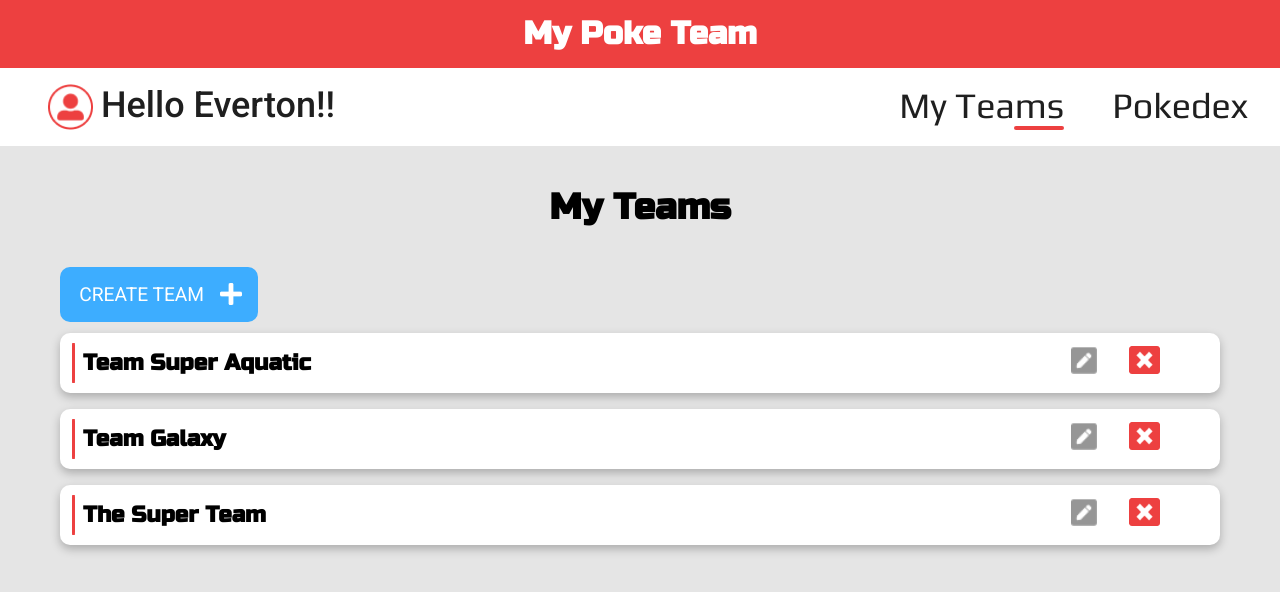
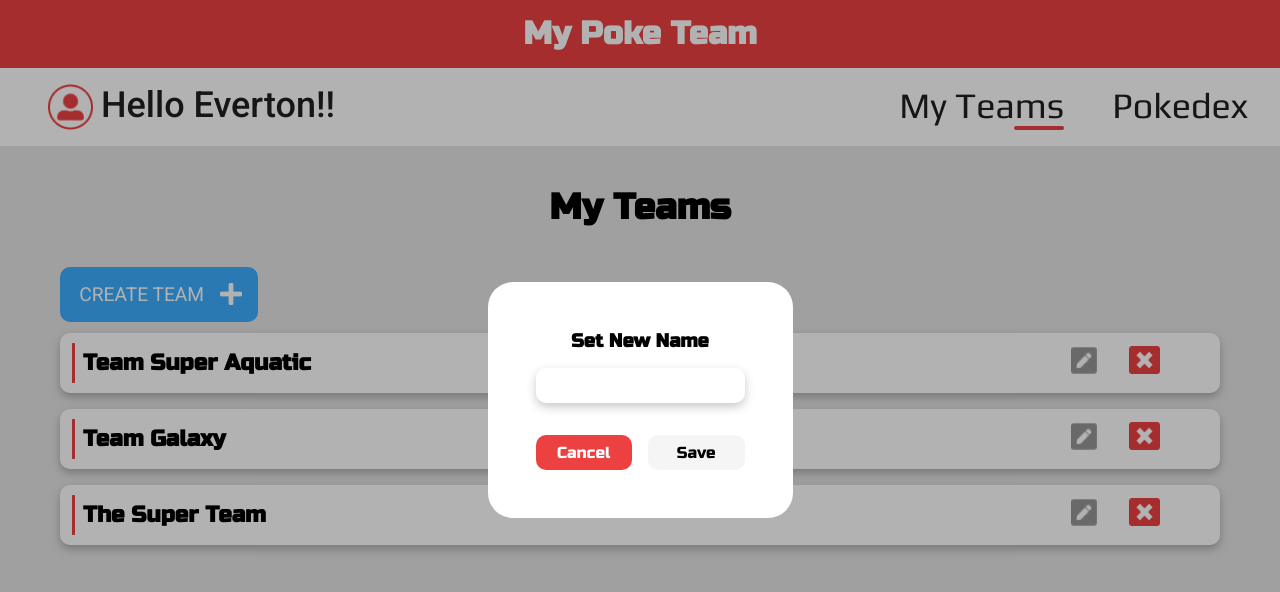
Before and after one commit to RenanPaixao/Apokeose, a Vue app: page / in a window 1280 px wide. Both pictures are taken after a click on the button "CREATE TEAM". Shown: the top 592 px of the page. Built offline with nearby package versions, Linux system fonts and the light colour scheme.

Commit message:
feat: add create team

```diff
--- /dev/null
+++ b/src/Common/idGenerator.ts
@@ -0,0 +1,7 @@
+function* idGenerator(){
+	let count = 1
+	while(true){
+		yield count++
+	}
+}
+export const generateId = idGenerator()
--- a/src/components/ActionModal.vue
+++ b/src/components/ActionModal.vue
@@ -40,6 +40,7 @@
 function rename(){
 	let inputValue = document.getElementById('rename-input').value
 	emits('rename', inputValue)
+	//for some reason, the input keep the first value saved every time that is re-rendered after build
 	inputValue = ''
 }
 
--- a/src/routes.ts
+++ b/src/routes.ts
@@ -19,7 +19,7 @@
 		name: 'Team',
 		component: Team,
 		beforeEnter(to:any, from:any){
-			const isValidId = store.getters.allTeamIds.find(id => id === parseInt(to.params.id)
+			const isValidId = store.getters.allTeamIds.find((id: number) => id === parseInt(to.params.id)
 			)
 			if(!isValidId){
 				return { name: 'NotFound' }
--- a/src/store/index.ts
+++ b/src/store/index.ts
@@ -1,14 +1,19 @@
 import { createStore } from 'vuex'
 import State, { Pokemon, Team } from '../interfaces'
 import ditto from './tempPoke'
+import { generateId } from '../Common/idGenerator'
 
 export default createStore({
 	state(): State{
 		return {
 			teamsList: [
-				{ id: 1, teamName: 'Team Super Aquatic', pokemonsList: [{...ditto}, {...ditto}, {...ditto}] },
-				{ id: 2, teamName: 'Team Galaxy', pokemonsList: [{...ditto}] },
-				{ id: 3, teamName: 'The Super Team', pokemonsList: [] }
+				{
+					id: generateId.next().value as number,
+					teamName: 'Team Super Aquatic',
+					pokemonsList: [{ ...ditto }, { ...ditto }, { ...ditto }]
+				},
+				{ id: generateId.next().value as number, teamName: 'Team Galaxy', pokemonsList: [{ ...ditto }] },
+				{ id: generateId.next().value as number, teamName: 'The Super Team', pokemonsList: [] }
 			],
 			teamSelectedId: null,
 			isEditting: false
@@ -41,15 +46,21 @@
 		addPokemonAction({ commit }, pokemon){
 			commit('addPokemonMutation', pokemon)
 		},
-		removePokemonAction({commit, getters}, pokemonIndex){
+		removePokemonAction({ commit, getters }, pokemonIndex){
 			commit('removePokemonMutation', pokemonIndex)
 		},
-		renamePokemonAction({commit, state}, pokemonInformation: {pokemonId: number, pokemonIndex: number, newSurname:string}){
-			const teamIndex = state.teamsList.findIndex((e:Team) => e.id === state.teamSelectedId)
+		renamePokemonAction({
+			                    commit,
+			                    state
+		                    }, pokemonInformation: { pokemonId: number, pokemonIndex: number, newSurname: string }){
+			const teamIndex = state.teamsList.findIndex((e: Team) => e.id === state.teamSelectedId)
 			commit('renamePokemonMutation', { teamIndex, ...pokemonInformation })
 		},
-		removeTeamAction({commit}, teamId){
+		removeTeamAction({ commit }, teamId){
 			commit('removeTeamMutation', teamId)
+		},
+		createTeamAction({ commit }, teamName){
+			commit('createTeamMutation', teamName)
 		}
 	},
 	mutations: {
@@ -74,16 +85,19 @@
 			}
 			teamsList[index].pokemonsList.push(pokemon)
 		},
-		removePokemonMutation({teamsList, teamSelectedId}, pokemonIndex:number){
+		removePokemonMutation({ teamsList, teamSelectedId }, pokemonIndex: number){
 			const index = teamsList.findIndex((e: Team) => e.id === teamSelectedId)
 			teamsList[index].pokemonsList.splice(pokemonIndex, 1)
 		},
-		renamePokemonMutation({teamsList, teamSelectedId}, {teamIndex, pokemonIndex, newSurname}){
+		renamePokemonMutation({ teamsList, teamSelectedId }, { teamIndex, pokemonIndex, newSurname }){
 			teamsList[teamIndex].pokemonsList[pokemonIndex].surname = newSurname
 		},
 		removeTeamMutation({ teamsList }, teamId){
 			const index = teamsList.findIndex((e) => e.id === teamId)
 			teamsList.splice(index, 1)
+		},
+		createTeamMutation({ teamsList }: State, teamName){
+			teamsList.push({ id: generateId.next().value as number, teamName: teamName, pokemonsList: [] })
 		}
 	}
 })
--- a/src/views/TeamList.vue
+++ b/src/views/TeamList.vue
@@ -1,24 +1,40 @@
 <template>
 	<div class="container-spacing">
-		<button class="create-team-button">CREATE TEAM<img src="../assets/white-plus.png" alt="plus symbol"></button>
-		<TeamItem v-for="item in teamList" :teamName="item.teamName" :teamId="item.id" class="item-spacing"/>
+		<button class="create-team-button" @click="toggleModal">CREATE TEAM<img alt="plus symbol"
+		                                                                       src="../assets/white-plus.png"></button>
+		<TeamItem v-for="item in teamList" :teamId="item.id" :teamName="item.teamName" class="item-spacing"/>
+		<ActionModal v-if="isRenaming" type="rename" @cancel="toggleModal" @rename="createTeam" />
 	</div>
 </template>
 
 <script lang="ts" setup>
-import {useStore} from 'vuex'
+import { useStore } from 'vuex'
+import { useRouter } from 'vue-router'
+import ActionModal from '../components/ActionModal.vue'
 import TeamItem from '../components/TeamItem.vue'
+import {ref} from 'vue'
 
 const store = useStore()
+const router = useRouter()
 const teamList = store.state.teamsList
 
+let isRenaming = ref(false)
+
+function toggleModal(){
+	isRenaming.value = !isRenaming.value
+}
+
+function createTeam(newTeamName){
+	store.dispatch('createTeamAction', newTeamName)
+	toggleModal()
+}
 </script>
 
 <style lang="scss" scoped>
 .container-spacing {
 	margin: 4rem 3.75rem 0;
 
-	.create-team-button{
+	.create-team-button {
 		font-size: 1.2rem;
 
 		display: flex;
@@ -34,7 +50,7 @@
 		cursor: pointer;
 		border: none;
 
-		img{
+		img {
 			height: 1.4rem;
 			margin-left: 1rem;
 		}
```
